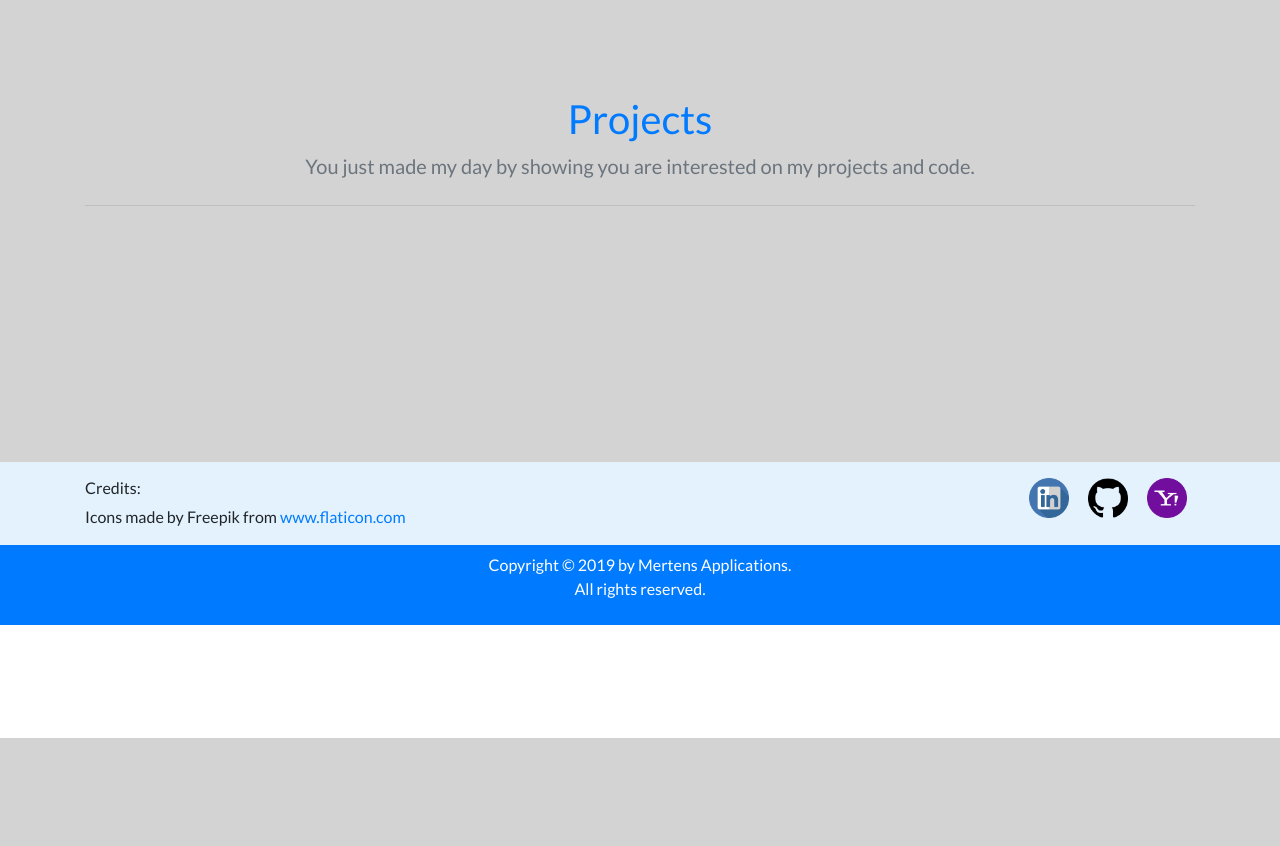
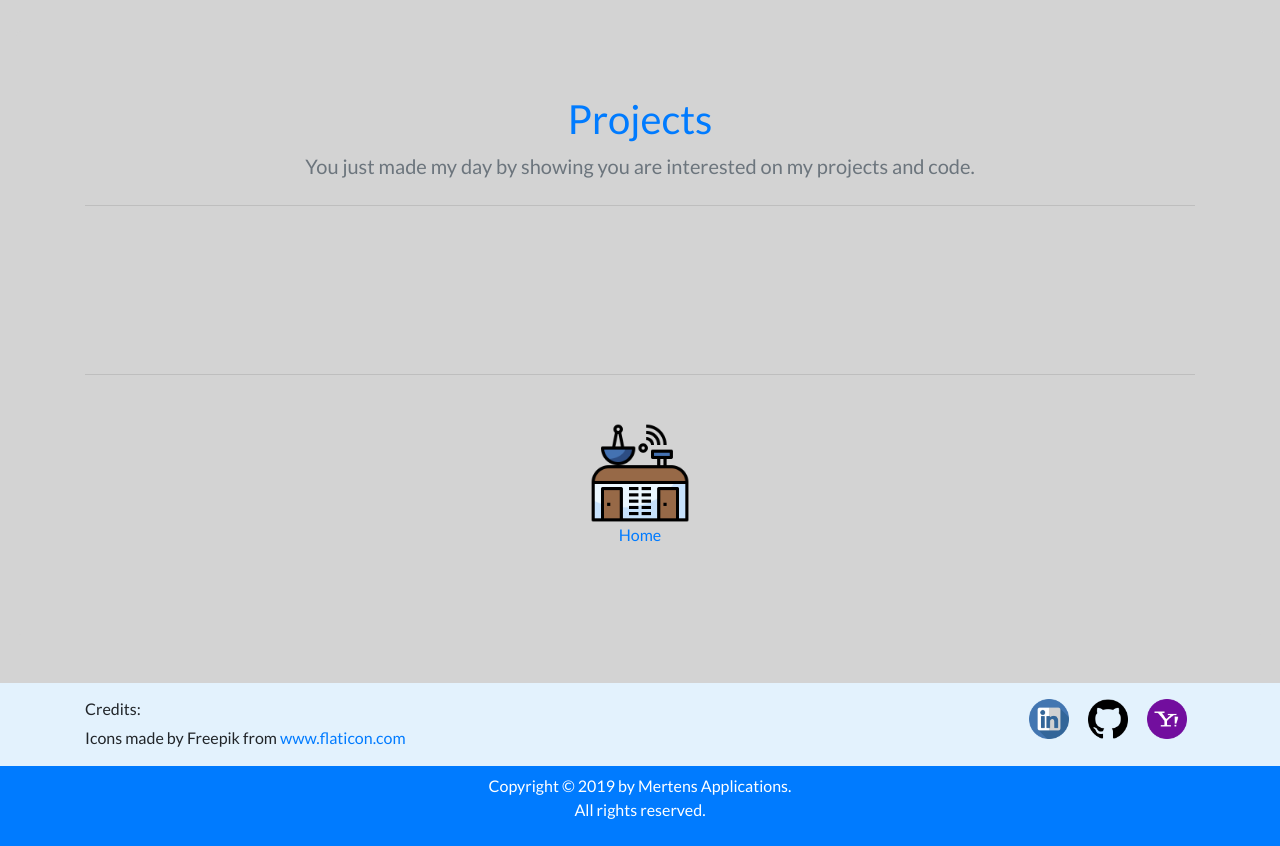
Before and after one commit to carlosmertens/myWebsite, a Django app: template portfolio/templates/portfolio/index.html in a window 1280 px wide. Shown: the part 62-908 px from the top of the page. Before the commit the page ends 800 px from the top, so only its background shows below. Run offline with Django 3.2, Linux system fonts and the light colour scheme; the template is opened without the code that fills it, so the values that code supplies are empty; some libraries are stand-ins or nearby versions.

Commit message:
Add return to icons

```diff
--- a/portfolio/templates/portfolio/about.html
+++ b/portfolio/templates/portfolio/about.html
@@ -67,9 +67,8 @@
             Nginx and Gunicorn.
           </p>
 
+        <div class="container">
             <hr class="my-4" />
-
-        <div class="container">
             <div class="row d-flex justify-content-center">
               <div class="col-sm p-4">
                 <a href="{% url 'homepage' %}" class="p-4"
@@ -79,7 +78,7 @@
                     height="100"
                     width="100"
                 /></a>
-                <br>
+                <br />
                 <a href="{% url 'homepage' %}">Home</a>
               </div>
             </div>
--- a/portfolio/templates/portfolio/index.html
+++ b/portfolio/templates/portfolio/index.html
@@ -81,6 +81,23 @@
             </div>
           </div>
         </div>
+
+        <div class="container">
+          <hr class="my-4" />
+          <div class="row d-flex justify-content-center">
+            <div class="col-sm p-4">
+              <a href="{% url 'homepage' %}" class="p-4"
+                ><img
+                  src="{% static 'control-center.png' %}"
+                  alt="About"
+                  height="100"
+                  width="100"
+              /></a>
+              <br />
+              <a href="{% url 'homepage' %}">Home</a>
+            </div>
+          </div>
+        </div>
       </section>
     </main>
 
```
Also changed, not shown: blog/templates/blog/index.html (+18 -7 lines), blog/templates/blog/theBlog.html (+16 -6 lines). Lines whose indentation alone changed are shown as unchanged.
